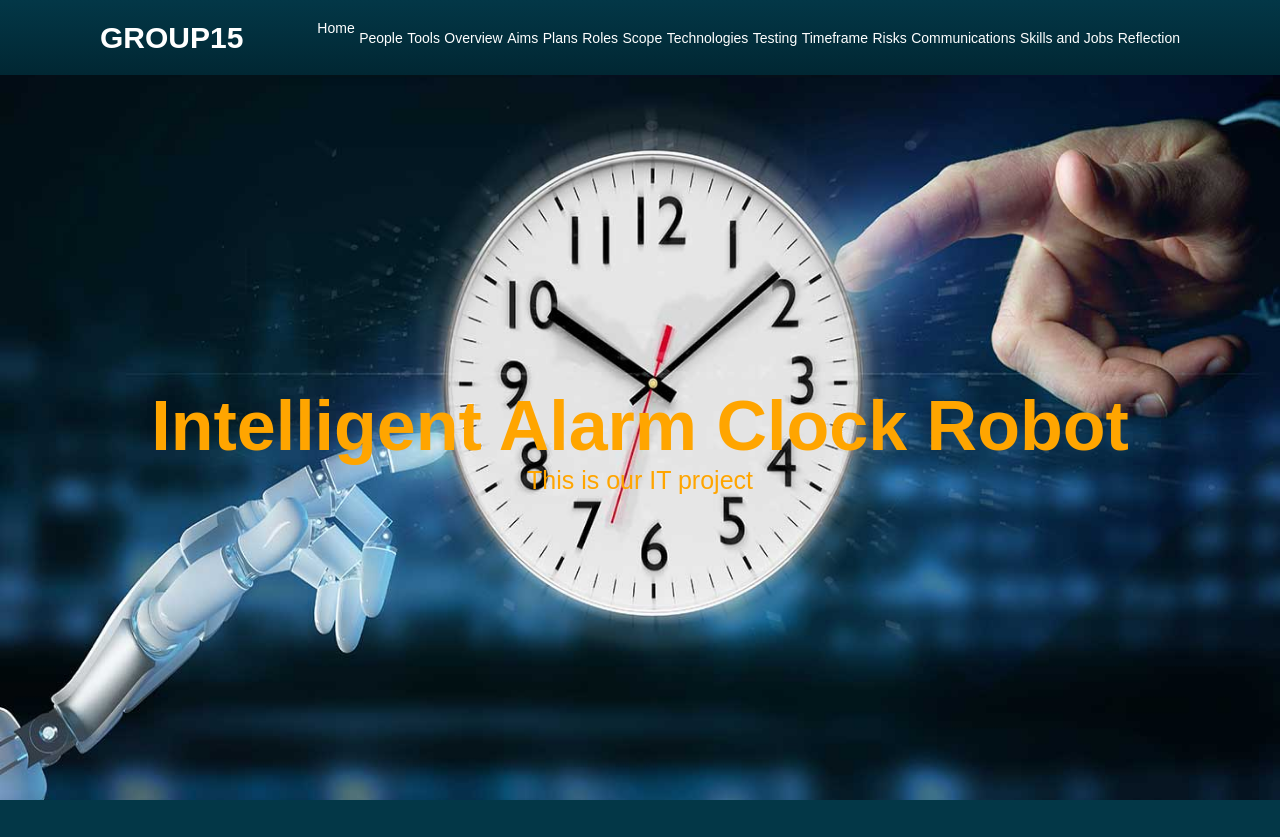
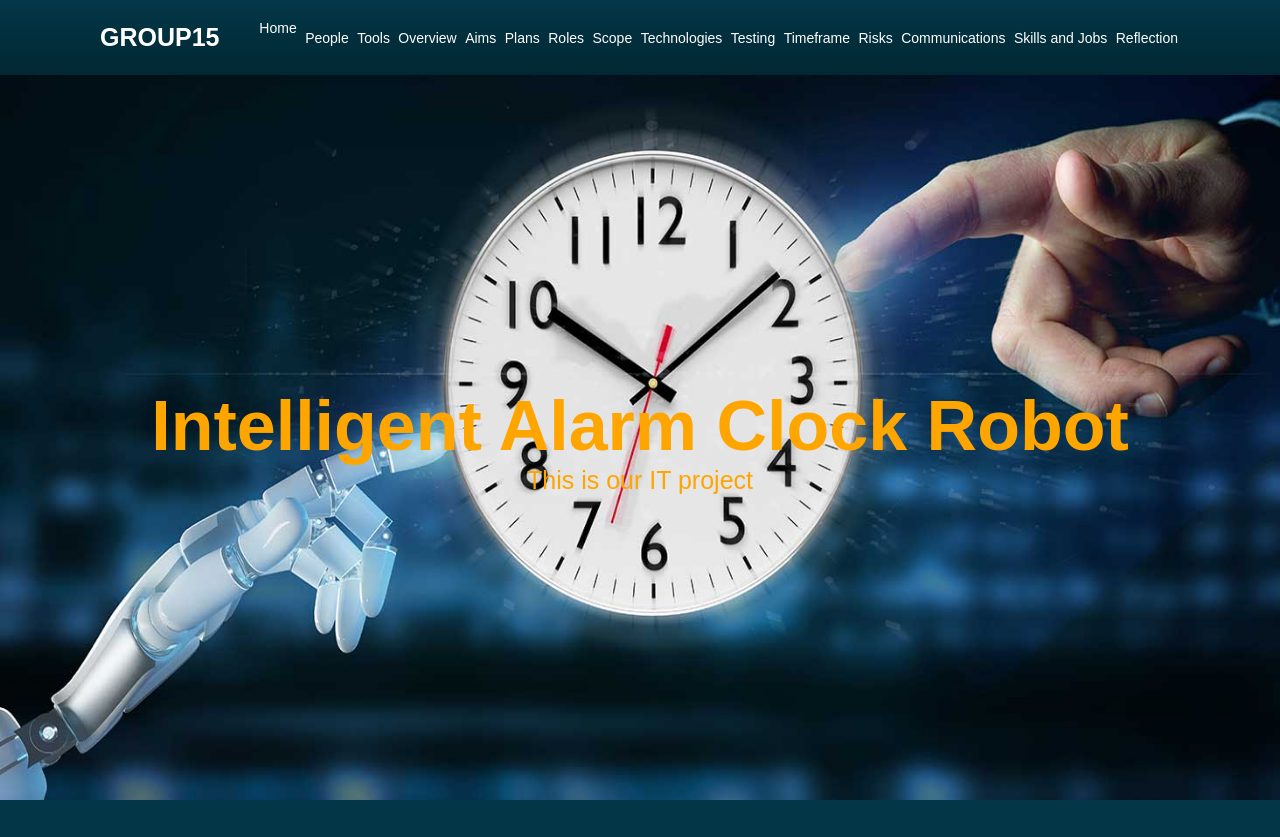
Before and after one commit to s3975032/Group15_Robot, a plain HTML site: page index.html in a window 1280 px wide. Shown: the top 837 px of the page. Drawn offline with Linux system fonts and the light colour scheme.

Commit message:
updating navigation bar

```diff
--- a/style.css
+++ b/style.css
@@ -24,7 +24,7 @@ nav{
     top: 0;
 }
 nav .logo p{
-    font-size: 30px;
+    font-size: 25px;
     font-weight: bold;
     float: left;
     color: white;
@@ -41,7 +41,7 @@ nav li{
 nav li a{
     font-size: 14px;
     color: white;
-    padding: 0px 0px;
+    padding: 0px 2px;
     text-decoration: none;
 }
 nav li a:hover{
```
